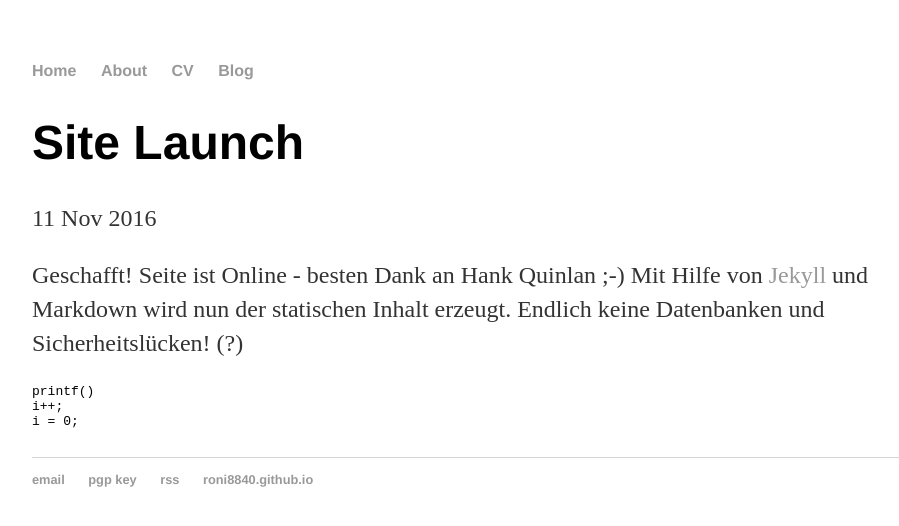
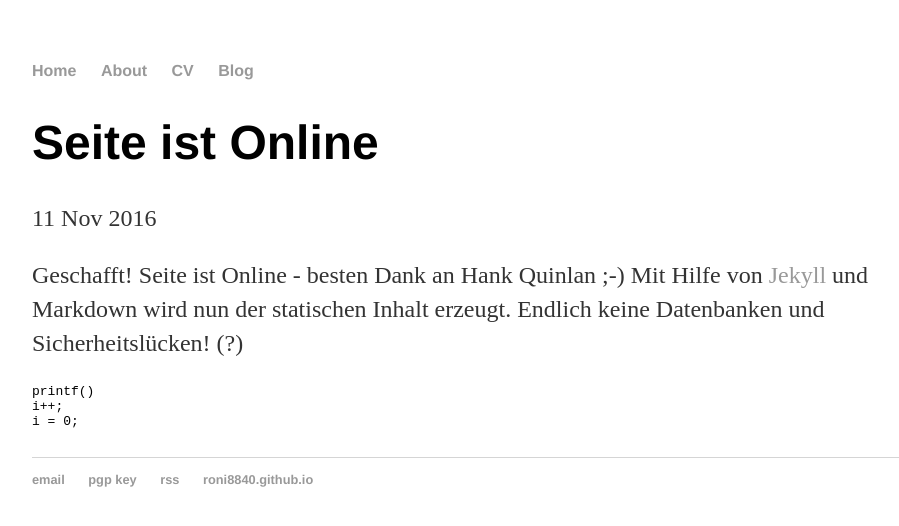
Before and after one commit to ronaldreichmuth/ronaldreichmuth.github.io, a Jekyll site: the page built from _posts/2016-11-11-seite-ist-online.md, in a window 1280 px wide. Shown: the top 526 px of the page, without its empty margins (160-1059 px from the left). Built offline with Jekyll 4.4.1, drawn with Linux system fonts in a browser that asks for light colours.

Commit message:
Update 2016-11-11-seite-ist-online.md

```diff
--- a/_posts/2016-11-11-seite-ist-online.md
+++ b/_posts/2016-11-11-seite-ist-online.md
@@ -1,6 +1,6 @@
 ---
 layout: post
-title: "Site Launch"
+title: "Seite ist Online"
 date: 2016-11-11
 ---
 
```
